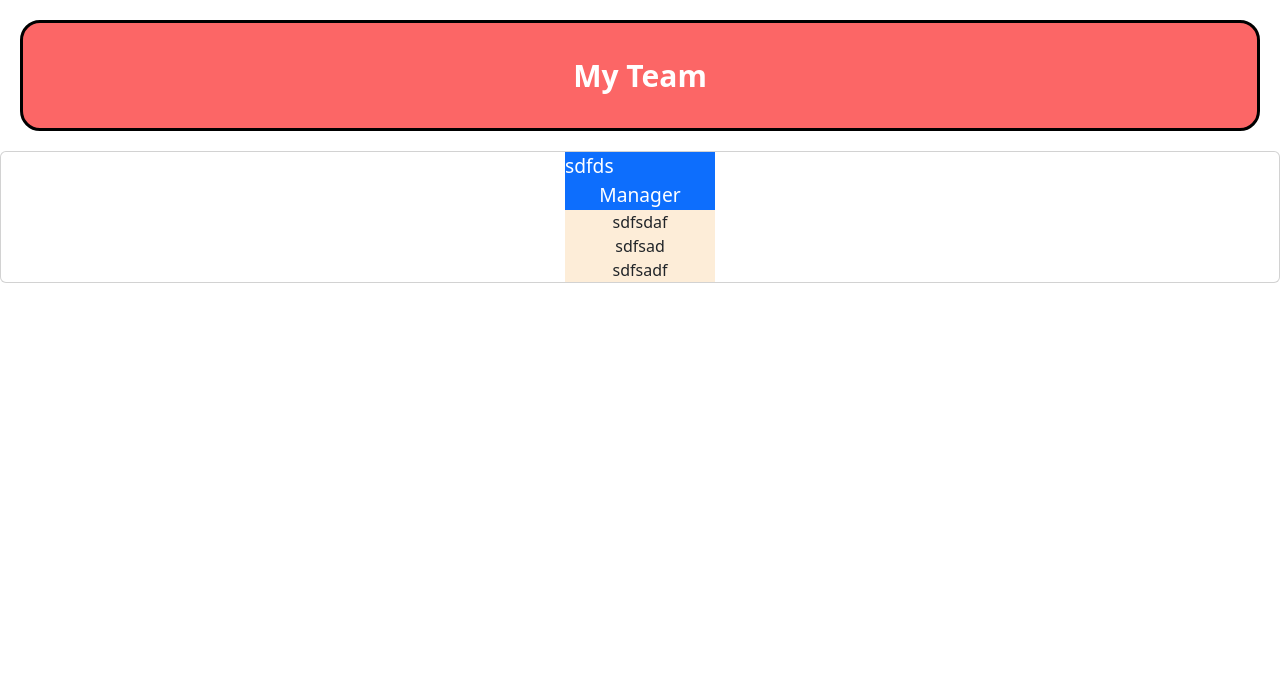
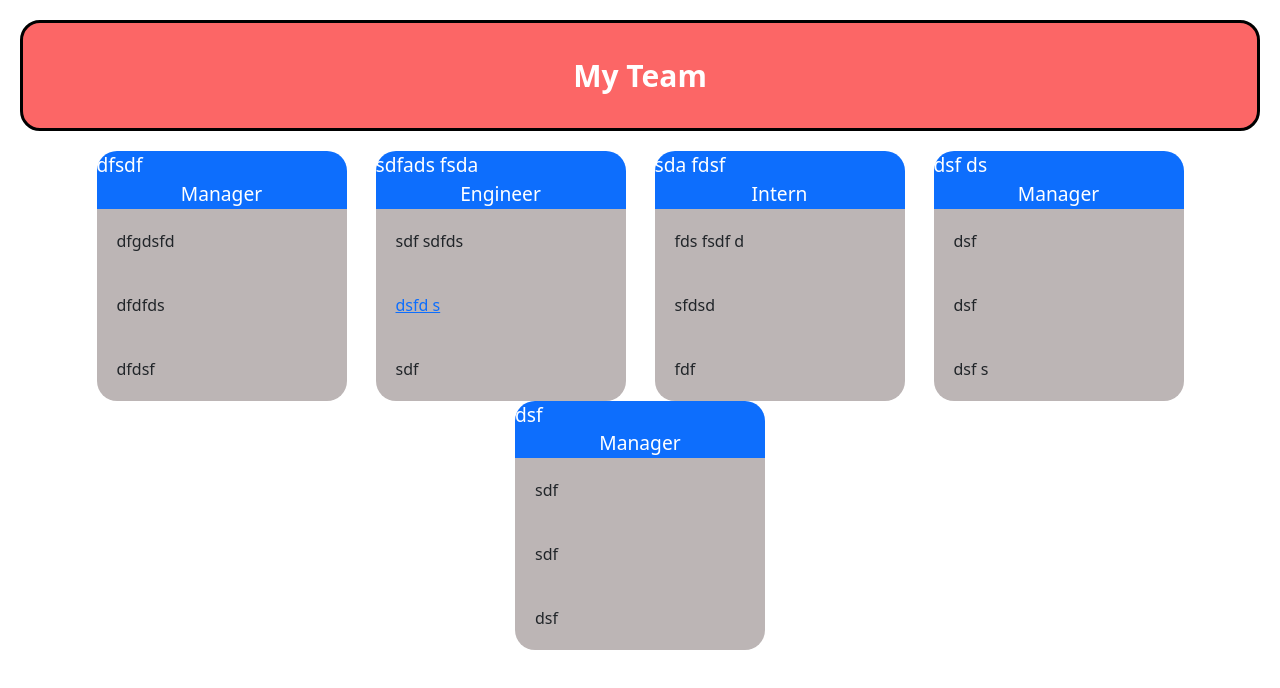
Before and after one commit to Alathrop2/Team-Profile-Generator, a website: page index.html in a window 1280 px wide. Drawn offline with nearby package versions, Linux system fonts and the light colour scheme.

Commit message:
finished CSS

```diff
--- a/assets/css/style.css
+++ b/assets/css/style.css
@@ -11,35 +11,38 @@
     border-style: solid;
     color: white;
 }
-.card {
+.container {
     display: flex;
     margin: auto;
     flex-direction: row;
     flex-wrap: wrap;
-    justify-content: space-evenly;
+
 }
 .manager{
     display: flex;
     display: block;
-    width: 150px;
+    width: 250px;
     margin: auto;
-    border-radius: 0%;
+    border-radius: 20px;
+    height: auto;
 
 }
 .engineer {
     display: flex;
     display: block;
-    width: 150px;
+    width: 250px;
     margin: auto;
-    border-radius: 0%;
 
+    height: auto;
+    border-radius: 20px ;
 }
 .intern {
     display: flex;
-    display: block;
-    width: 150px;
+    display: inline-block;
+    width: 250px;
     margin: auto;
-    border-radius: 0%;
+    border-radius: 20px;
+    height: auto;
 
 }
 .title{
@@ -48,7 +51,7 @@
     font-size: larger;
     font-weight:500;
     color: white;
-
+    border-radius: 20px 20px 0 0;
 
 }
 .position{
@@ -57,19 +60,25 @@
     font-size: larger;
     font-weight:500;
     color: white;
+
 }
 .ID{
-    display: flex;
+    /* display: flex; */
     justify-content: center;
-    background-color: rgb(253, 237, 216);
+    background-color: rgb(188, 181, 181);
+    padding: 20px;
     }
 .email{
-    display: flex;
+    /* display: flex; */
     justify-content: center;
-    background-color: rgb(253, 237, 216);
+    background-color: rgb(188, 181, 181);
+    padding: 20px;
+
 }
 .misc{
-    display: flex;
+    /* display: flex; */
     justify-content: center;
-    background-color: rgb(253, 237, 216);
+    background-color: rgb(188, 181, 181);
+    padding: 20px;
+    border-radius: 0 0 20px 20px ;
 }
--- a/index.html
+++ b/index.html
@@ -13,13 +13,37 @@
     </head>
     <body>
       <header class="header">My Team</header>
-      <div class ="card">
+      <div class ="container">
       <div class="manager">
-     <div id="Name" class="title bg-primary">sdfds</div>
+     <div id="Name" class="title bg-primary">dfsdf</div>
      <div id="Position" class="position bg-primary">Manager</div>
-     <div class="ID">sdfsdaf</div>
-     <div class="email">sdfsad</div>
-     <div class="misc">sdfsadf</div>
+     <div class="ID">dfgdsfd</div>
+     <div class="email">dfdfds</div>
+     <div class="misc">dfdsf</div>
+  </div><div class="engineer">
+      <div id="Name" class="title bg-primary">sdfads fsda</div>
+      <div id="Position" class="position bg-primary">Engineer</div>
+      <div class="ID">sdf sdfds</div>
+      <div class="email"><a href="https://github.com/ dsfd s"> dsfd s</a></div>
+      <div class="misc">sdf </div>
+   </div><div class="intern">
+      <div id="Name" class="title bg-primary">sda fdsf</div>
+      <div id="Position" class="position bg-primary">Intern</div>
+      <div class="ID">fds fsdf d</div>
+      <div class="email">sfdsd</div>
+      <div class="misc">fdf</div>
+   </div><div class="manager">
+     <div id="Name" class="title bg-primary">dsf ds</div>
+     <div id="Position" class="position bg-primary">Manager</div>
+     <div class="ID">dsf</div>
+     <div class="email">dsf</div>
+     <div class="misc">dsf s</div>
+  </div><div class="manager">
+     <div id="Name" class="title bg-primary">dsf </div>
+     <div id="Position" class="position bg-primary">Manager</div>
+     <div class="ID">sdf </div>
+     <div class="email">sdf </div>
+     <div class="misc">dsf </div>
   </div>
       </div>
     </body>
--- a/index.js
+++ b/index.js
@@ -143,11 +143,11 @@ init();
 //! requirements for grade
 // GIVEN a command-line application that accepts user input
 // WHEN I am prompted for my team members and their information
-// todo an HTML file is generated that displays a nicely formatted team roster based on user input
+//? an HTML file is generated that displays a nicely formatted team roster based on user input
 // WHEN I click on an email address in the HTML
 // todo my default email program opens and populates the TO field of the email with the address
 // WHEN I click on the GitHub username
-// todo that GitHub profile opens in a new tab
+//? that GitHub profile opens in a new tab
 // WHEN I start the application
 // ? I am prompted to enter the team manager’s name, employee ID, email address, and office number
 // WHEN I enter the team manager’s name, employee ID, email address, and office number
```
Also changed, not shown: develop/generateHTML.js (+3 -9 lines).
